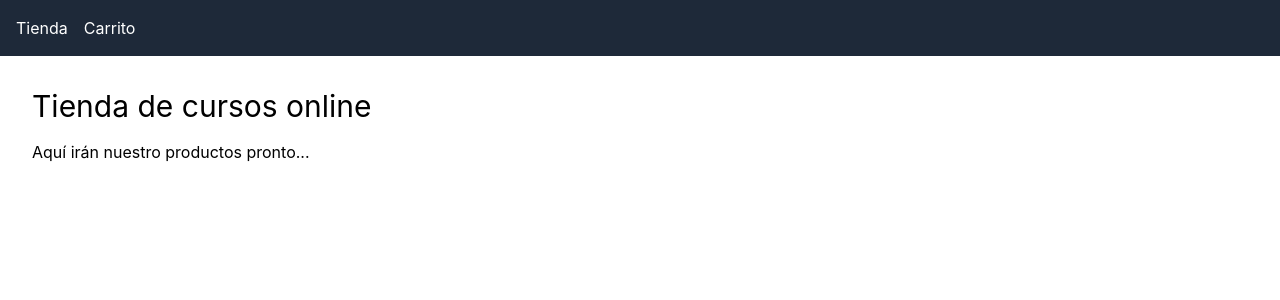
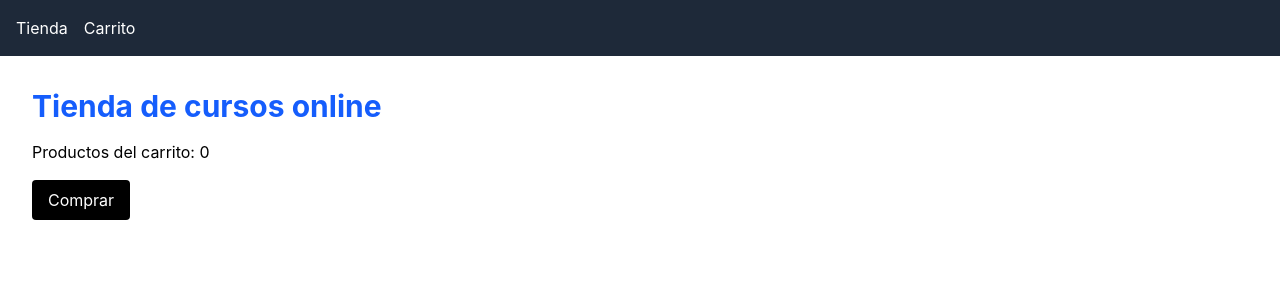
Before and after one commit to PedroDelgado4/ecommerce, a Vue app: page / in a window 1280 px wide. Shown: the top 300 px of the page. Built offline with nearby package versions, Linux system fonts and the light colour scheme.

Commit message:
Connect HombeView with CartStore and verify reactivity

```diff
--- /dev/null
+++ b/src/stores/cart.js
@@ -0,0 +1,29 @@
+import { defineStore } from "pinia"
+import {ref, computed} from "vue"
+
+export const useCartStore = defineStore("cart", () => {
+    // 1. STATE: los datos
+    const items = ref([])
+
+    // 2. GETTERS: Datos derivados
+    // Calculo de total de productos y precio automaticamente
+    const totalItems = computed( () => items.value.length)
+    const totalPrice = computed( () => items.value.reduce((acc, product) => acc + product.price, 0) )
+
+    // 3. ACTIONS: Funciones para cambiar el estado (metodos)
+    function addToCart(product) {
+        items.value.push(product)
+    }
+
+    function removeFromCart(productId){
+        items.value = items.value.filter(product => product.id !== productId)
+    }
+
+    return {
+        items,
+        totalItems,
+        totalPrice,
+        addToCart,
+        removeFromCart
+    }
+})
--- a/src/views/HomeView.vue
+++ b/src/views/HomeView.vue
@@ -1,7 +1,17 @@
+<script setup lang="ts">
+import { useCartStore } from '../stores/cart';
+
+const cart = useCartStore();
+
+</script>
+
 <template>
     <div class="p-8">
-        <h1 class="text-3xl" font-bold text-blue-600>Tienda de cursos online</h1>
-        <p class="mt-4">Aquí irán nuestro productos pronto...</p>
+        <h1 class="text-3xl font-bold text-blue-600">Tienda de cursos online</h1>
+        <p class="mt-4">Productos del carrito: {{cart.totalItems}}</p>
+        <button
+        @click="cart.addToCart({id: 1, name: 'Curso Vue', price: 50})"
+        class="mt-4 px-4 py-2 bg-black text-white rounded hover:bg-gray-800 transition-colors">Comprar</button>
     </div>
 
 </template>
```
